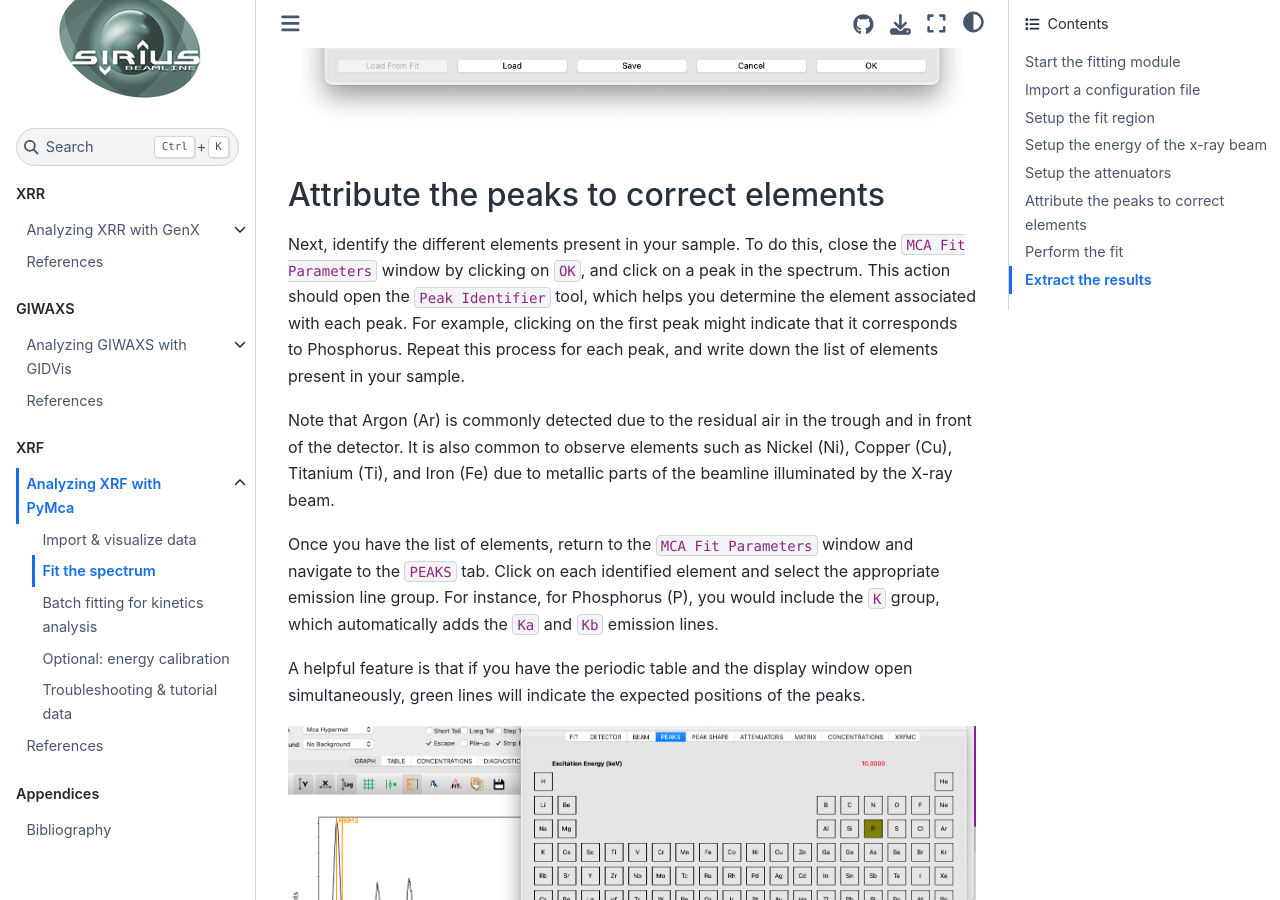
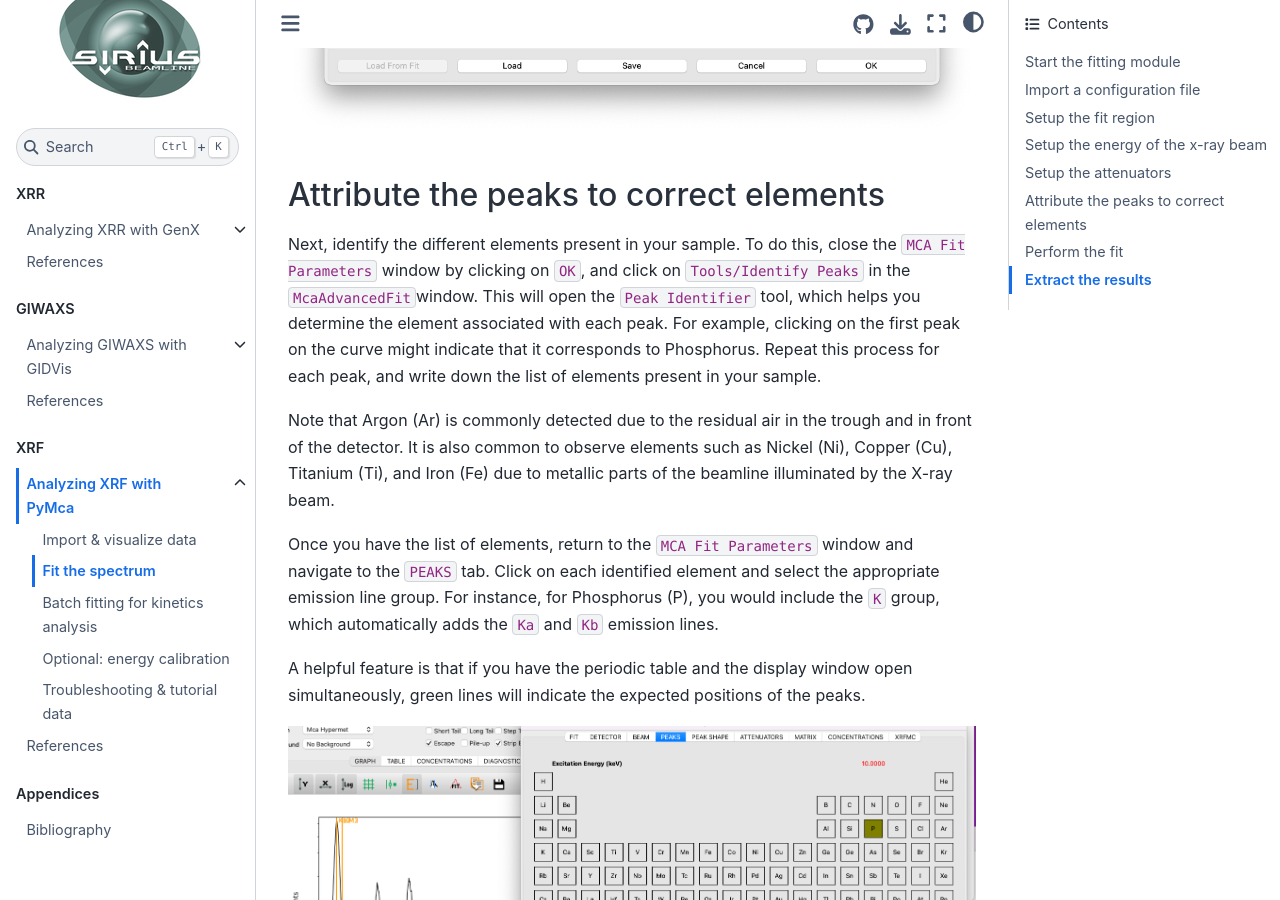
Before and after one commit to ArnaudHemmerle/data-analysis-on-sirius, a Jupyter Book: the page built from chapters/xrf/pymca/fit-data.md, in a window 1280 px wide and 900 px high, scrolled down 5884 px. Built offline with Jupyter Book 1.0.4 settings and Sphinx 7.4.7 and the Sphinx Book theme 1.1.4, drawn with Linux system fonts in a browser that asks for light colours.

Commit message:
Small modif

```diff
--- a/chapters/xrf/pymca/fit-data.md
+++ b/chapters/xrf/pymca/fit-data.md
@@ -62,7 +62,7 @@ In the `MCA Fit Parameters` window, go to the `ATTENUATORS` tab. The media trave
 
 ## Attribute the peaks to correct elements
 
-Next, identify the different elements present in your sample. To do this, close the `MCA Fit Parameters` window by clicking on `OK`, and click on a peak in the spectrum. This action should open the `Peak Identifier` tool, which helps you determine the element associated with each peak. For example, clicking on the first peak might indicate that it corresponds to Phosphorus. Repeat this process for each peak, and write down the list of elements present in your sample.
+Next, identify the different elements present in your sample. To do this, close the `MCA Fit Parameters` window by clicking on `OK`, and click on `Tools/Identify Peaks` in the `McaAdvancedFit`window. This will open the `Peak Identifier` tool, which helps you determine the element associated with each peak. For example, clicking on the first peak on the curve might indicate that it corresponds to Phosphorus. Repeat this process for each peak, and write down the list of elements present in your sample.
 
 Note that Argon (Ar) is commonly detected due to the residual air in the trough and in front of the detector. It is also common to observe elements such as Nickel (Ni), Copper (Cu), Titanium (Ti), and Iron (Fe) due to metallic parts of the beamline illuminated by the X-ray beam.
 
```
